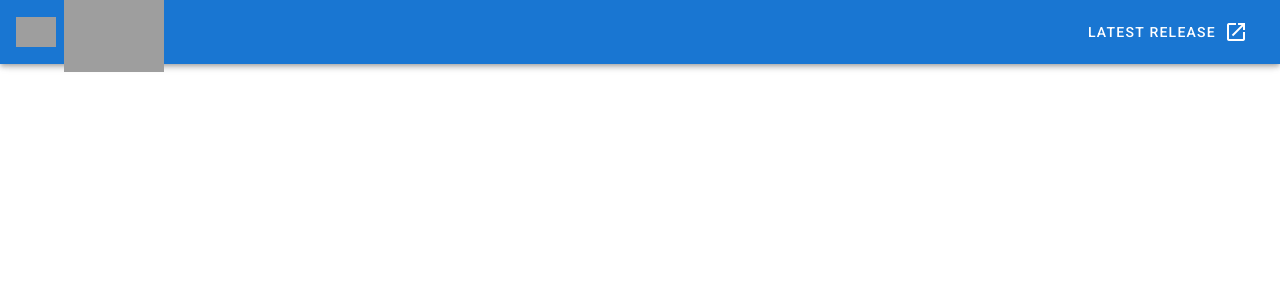
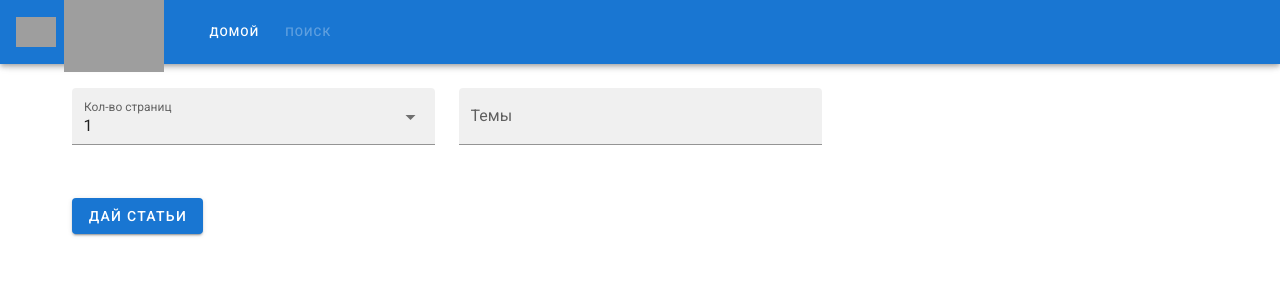
Before and after one commit to DanzigWebb/-it-news-front, a Vue app: page /search in a window 1280 px wide. Shown: the top 300 px of the page. Built offline with nearby package versions, Linux system fonts and the light colour scheme; grey boxes are pictures that could not be loaded.

Commit message:
feat: add Search router

```diff
--- a/src/components/template/Header.vue
+++ b/src/components/template/Header.vue
@@ -24,15 +24,46 @@
       />
     </div>
 
-    <v-spacer></v-spacer>
+    <div class="header__links">
+      <router-link to="/" v-slot="{ navigate, isExactActive }">
+        <v-btn
+            small text
+            :disabled="isExactActive"
+            @click="navigate">
+          Домой
+        </v-btn>
+      </router-link>
 
-    <v-btn
-        href="https://github.com/vuetifyjs/vuetify/releases/latest"
-        target="_blank"
-        text
-    >
-      <span class="mr-2">Latest Release</span>
-      <v-icon>mdi-open-in-new</v-icon>
-    </v-btn>
+      <router-link to="/search" v-slot="{ navigate, isExactActive }">
+        <v-btn
+            small text
+            :disabled="isExactActive"
+            @click="navigate">
+          Поиск
+        </v-btn>
+      </router-link>
+    </div>
+
   </v-app-bar>
 </template>
+
+<script>
+export default {
+  methods: {
+    setColor(isActive) {
+      return isActive ? 'error' : 'normal'
+    }
+  }
+}
+</script>
+
+<style lang="scss">
+.header {
+  &__links {
+    padding-left: 2rem;
+  }
+  &__link {
+    text-decoration: none;
+  }
+}
+</style>
--- a/src/router/index.js
+++ b/src/router/index.js
@@ -10,14 +10,14 @@
     name: 'Home',
     component: Home
   },
-  // {
-  //   path: '/about',
-  //   name: 'About',
-  //   // route level code-splitting
-  //   // this generates a separate chunk (about.[hash].js) for this route
-  //   // which is lazy-loaded when the route is visited.
-  //   component: () => import(/* webpackChunkName: "about" */ '../views/About.vue')
-  // }
+  {
+    path: '/search',
+    name: 'About',
+    // route level code-splitting
+    // this generates a separate chunk (about.[hash].js) for this route
+    // which is lazy-loaded when the route is visited.
+    component: () => import(/* webpackChunkName: "about" */ '../views/Search.vue')
+  }
 ]
 
 const router = new VueRouter({
--- /dev/null
+++ b/src/views/Search.vue
@@ -0,0 +1,13 @@
+<template>
+  <PostsForm />
+</template>
+
+<script>
+import PostsForm from '@/components/PostsForm'
+export default {
+  name: 'search',
+  components: {
+    PostsForm
+  }
+}
+</script>
```
